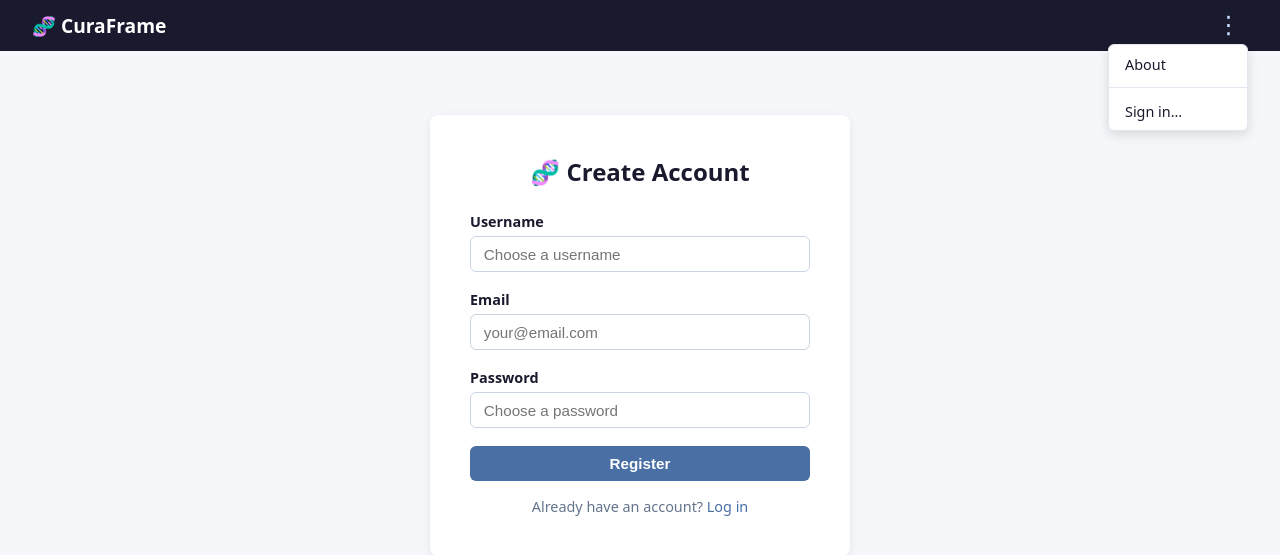
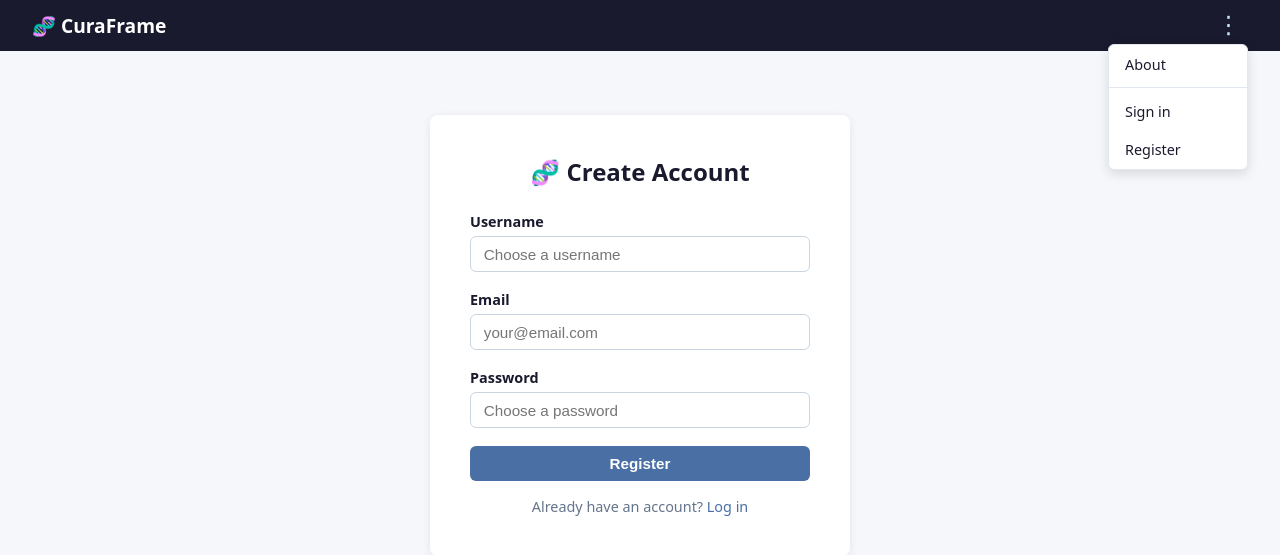
Before and after one commit to dfeen87/CuraFrame, a FastAPI app: page /register in a window 1280 px wide, after a click that opens the changed part. Shown: the top 555 px of the page. Run offline with FastAPI, Linux system fonts and the light colour scheme.

Commit message:
Add Register link to burger menu dropdown for unauthenticated users
Co-authored-by: dfeen87 <158860247+dfeen87@users.noreply.github.com>

```diff
--- a/apps/web/templates/base.html
+++ b/apps/web/templates/base.html
@@ -106,7 +106,8 @@
       <a href="/logout" role="menuitem">Sign out</a>
       {% else %}
       <hr class="divider">
-      <a href="/login" role="menuitem">Sign in…</a>
+      <a href="/login" role="menuitem">Sign in</a>
+      <a href="/register" role="menuitem">Register</a>
       {% endif %}
     </div>
   </div>
```
